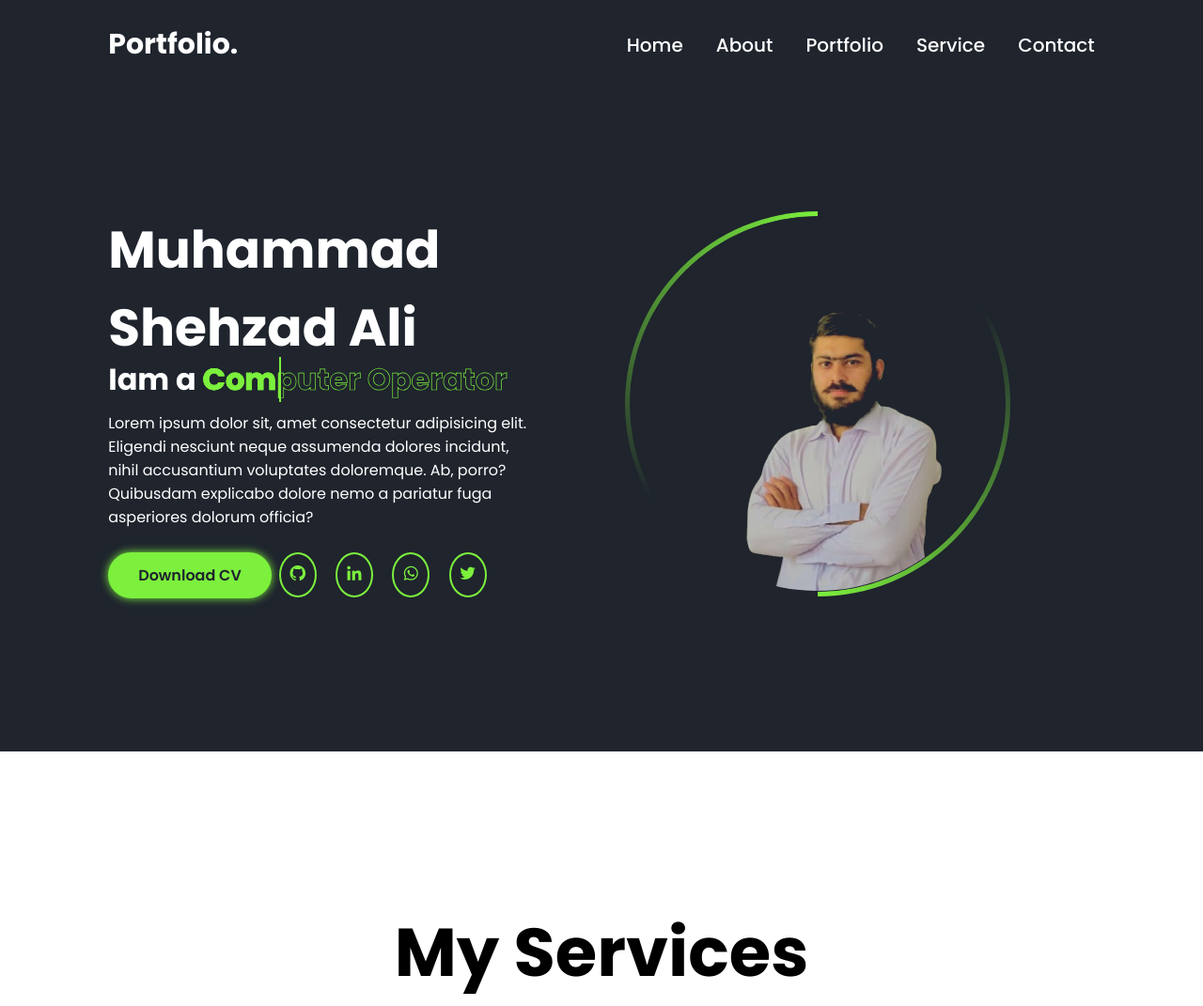
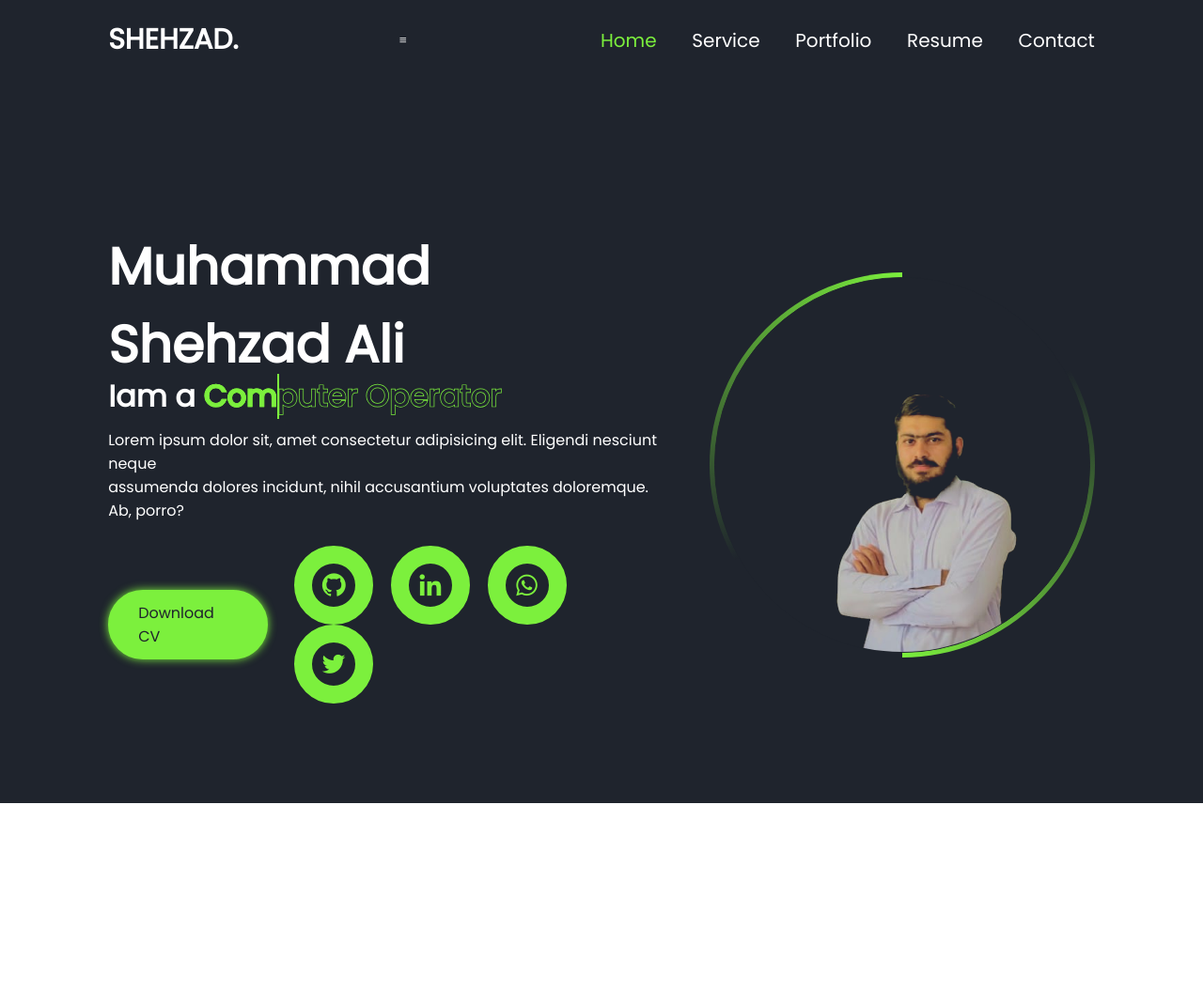
Before and after one commit to A249214/SHEHZAD, a plain HTML site: page index.html in a window 1280 px wide. Shown: the top 1071 px of the page at 94% size. After the commit the page ends 855 px from the top, so only its background shows below. Drawn offline with nearby package versions, Linux system fonts and the light colour scheme.

Commit message:
web done

```diff
--- a/index.html
+++ b/index.html
@@ -3,23 +3,34 @@
 
 <head>
     <meta charset="UTF-8">
+    <meta http-equiv="X-UA-Compatible" content="IE=edge">
     <meta name="viewport" content="width=device-width, initial-scale=1.0">
-    <title>Personal Fortfolio Website</title>
+    <title> Complete Responsive Personal Portfolio Website using HTML CSS & Javacript | Muhammad Shehzad Ali</title>
+    <!-- box icons -->
     <link href='https://unpkg.com/boxicons@2.1.4/css/boxicons.min.css' rel='stylesheet'>
+    <!-- main css -->
     <link rel="stylesheet" href="./style.css">
 </head>
 
 <body>
-    <nav class="navbar">
-        <a href="#" class="logo">Portfolio.</a>
-        <ul>
-            <li class="active"><a href="#">Home</a></li>
-            <li><a href="#">About</a></li>
-            <li><a href="#">Portfolio</a></li>
-            <li><a href="#">Service</a></li>
-            <li><a href="#">Contact</a></li>
-        </ul>
+    <!-- header -->
+    <header>
+        <a href="#" class="logo">SHEHZAD.</a>
+        <!-- menu icon -->
+        <i class='bx bx-menu'></i>
+        <nav>
+            <a href="#" class="active">Home</a>
+            <a href="#">Service</a>
+            <a href="#">Portfolio</a>
+            <a href="#">Resume</a>
+            <a href="#">Contact</a>
         </nav>
+        </header>
+
+
+
+
+
          <div class="bars-animation">
             <div></div>
             <div class="bar" style="--i:6;"></div>
@@ -29,18 +40,20 @@
             <div class="bar" style="--i:2;"></div>
             <div class="bar" style="--i:1;"></div>
         </div>
-    <section class="home">
-        <div class="home-info">
+
+
+
+    <section class="home-active">
+        <div class="home-detail">
             <h1>Muhammad Shehzad Ali</h1>
             <h2>Iam a
                   <span style="--i:4;" data-text="Developer">Developer</span>
                 <span style="--i:3;" data-text="Computer Operater">Computer Operator</span>
                 <span style="--i:2;" data-text="Desinger">Desinger</span>
-                <span style="--i:1;" data-text="Student"> Student</span>
+                <span style="--i:1;" data-text="Coder"> Coder</span>
             </h2>
-            <p>Lorem ipsum dolor sit, amet consectetur adipisicing elit. Eligendi nesciunt neque assumenda dolores
-                incidunt, nihil accusantium voluptates doloremque. Ab, porro? Quibusdam explicabo dolore nemo a pariatur
-                fuga asperiores dolorum officia?</p>
+            <p>Lorem ipsum dolor sit, amet consectetur adipisicing elit. Eligendi nesciunt neque <br> assumenda dolores
+                incidunt, nihil accusantium voluptates doloremque. Ab, porro? </p>
             <div class="btn-sci"><a href="#" class="btn">Download CV</a>
                 <div class="sci">
                     <a href="#"><i class='bx bxl-github'></i></a>
@@ -63,7 +76,6 @@
         </div>
 
 
-        <div></div>
     </section>
     <!-- Services section -->
      <section class="services-active">
--- a/style.css
+++ b/style.css
@@ -1,194 +1,208 @@
-@import url('https://fonts.googleapis.com/css2?family=Poppins:wght@300;400;500;600;700;800;900&display=swap');
+@import url('https://fonts.googleapis.com/css?family=Poppins: wght@400;500; 700&display=swap');
 
 * {
     margin: 0;
     padding: 0;
     box-sizing: border-box;
-    font-family: 'Poppins', sans-serif;
+    text-decoration: none;
+    border: none;
+    outline: none;
+    font-family: "Poppins", sans-serif;
+}
 
+:root {
+    --bg-color: #1f242d;
+    --second-bg-color: ☐ #323946;
+    --main-color: #7cf03d;
+    --white-color: #fff;
+    --disabled-color: #fff3;
+}
+
+html {
+    font-size: 62.5%;
 }
 
 body {
-    /* background: #1f242d; */
-    overflow-x: hidden;
+    color: var(--white-color);
 }
-#menu-icon{
+
+
+
+header {
+    position: fixed;
+    top: 0;
+    left: 0;
+    width: 100%;
+    padding: 2rem 9%;
+    background: var(--bg-color);
+    display: flex;
+    justify-content: space-between;
+    align-items: center;
+    z-index: 100%;
+}
+
+.logo {
+    font-size: 3rem;
+    color: var(--white-color);
+    font-weight: 700;
+}
+
+nav a {
+    font-size: 2rem;
+    color: var(--white-color);
+    font-weight: 500;
+    margin-left: 3.5rem;
+    transition: .5s;
+}
+
+nav a:hover,
+nav a.active {
+    color: var(--main-color);
+}
+
+#menu-icon {
     font-size: 4rem;
     display: none;
 }
 
-a {
-    color: #fff;
-    text-decoration: none;
-}
-
-.navbar {
-    position: fixed;
-    left: 0;
-    top: 0;
+section {
+    position: absolute;
+    top: 55px;
     width: 100%;
-    padding: 25px 9%;
-    /* background: slateblue; */
-    display: flex;
-    justify-content: space-between;
-    align-items: center;
-    z-index: 100;
+    height: 100%;
+    padding: 10rem 9% 2rem;
+    background: var(--bg-color);
     visibility: hidden;
     opacity: 0;
-    animation: show-content 1.5s linear forwards;
-    animation-delay: 1.2s;
-}
-
-@keyframes show-content {
-    100% {
-        visibility: visible;
-        opacity: 1;
-    }
-}
-
-.navbar .logo {
-    font-size: 30px;
-    font-weight: 700;
+    overflow: hidden;
 
 }
 
-.navbar ul {
-    display: flex;
-
+.home-active {
+    visibility: visible;
+    opacity: 1;
+    overflow: auto;
 }
 
-.navbar ul li {
-    list-style: none;
-    margin-left: 35px;
+.home-active {
+    display: flex;
+    align-items: center;
+    gap: 5rem;
 }
 
-.navbar ul li a {
-    font-size: 20px;
-    font-weight: 500;
-    transition: 0.5s;
-    cursor: pointer;
+.home-detail h1 {
+    font-size: clamp(3.5rem, 10vw, 5.5rem);
 }
 
-.navbar ul li:hover a,
-.navbar ul li:active a {
-    color: #7cf03d;
+.home-detail h2 {
+    display: inline-block;
+    font-size: 3.2rem;
+    margin-top: -1rem;
 }
 
-.home {
-    display: flex;
-    gap: 90px;
-    align-items: center;
-    height: 100vh;
-    padding: 60px 9% 0;
-    color: #fff;
-    visibility: hidden;
-    opacity: 0;
-    animation: show-content 1.5s linear forwards;
-    animation-delay: 1.6s;
-}
-
-.home-info h1 {
-    font-size: 55px;
-}
-
-.home-info h2 {
-    display: inline-block;
-    font-size: 32px;
-    margin-top: -10px;
-    /* background:slateblue; */
-}
-
-.home-info h2 span {
+.home-detail h2 span {
     position: relative;
     display: inline-block;
     color: transparent;
-    -webkit-text-stroke: .7px  #7cf03d;
+    -webkit-text-stroke: .07rem var(--main-color);
     animation: display-text 16s linear infinite;
     animation-delay: calc(-4s * var(--i));
 }
 
-@keyframes display-text{
+@keyframes display-text {
 
-    25%,100% {
+    25%,
+    100% {
         display: none;
     }
 }
 
 
-.home-info h2 span::before{
+
+.home-detail h2 span::before {
 
     content: attr(data-text);
     position: absolute;
-    width:0;
-    border-right: 2px solid #7cf03d;
-    color: #7cf03d;
+    width: 0;
+    border-right: .2rem solid var(--main-color);
+    color: var(--main-color);
     white-space: nowrap;
     overflow: hidden;
-    animation:fill-text 4s linear infinite;
+    animation: fill-text 4s linear infinite;
 }
-@keyframes fill-text{
-    10%,100%{
-        width:0;
+
+@keyframes fill-text {
+
+    10%,
+    100% {
+        width: 0;
     }
-70%,90%{
+
+    70%,
+    90% {
         width: 100%;
     }
 }
-.home-info p {
-    font-size: 16px;
-    margin: 10px 0 25px;
+
+
+.home-detail p {
+    font-size: 1.6rem;
+    margin: 1rem 0 2.5rem;
 }
 
-.home-info .btn-sci {
+.home-detail .btn-sci {
     display: flex;
     align-items: center;
 }
 
 .btn {
     display: inline-block;
-    padding: 10px 30px;
-    background: #7cf03d;
-    border-radius: 40px;
-    box-shadow: 0 0 10px #7cf03d;
-    border: 2px solid #7cf03d;
-    font-size: 16px;
-    color: #1f242d;
-    font-weight: 600;
-    transition: 1s;
-    scale: 1;
+    padding: 1rem 3rem;
+    background: var(--main-color);
+    border-radius: 4rem;
+    box-shadow: 0 0 1rem var(--main-color);
+    border: .2rem solid var(--main-color);
+    font-size: 1.6rem;
+    color: var(--bg-color);
+    font-weight: 500;
+    transition: .5s;
+
 }
 
 .btn:hover {
     background: transparent;
-    color: #7cf03d;
+    color: var(--main-color);
     box-shadow: none;
 }
 
-.sci a {
-    padding: 8px;
-    margin: 9px;
-    border: 2px solid #7cf03d;
+.home-detail .btn-sci .sci {
+    margin-left: 2rem;
+}
+
+.home-detail .btn-sci .sci a {
+    display: inline-flex;
+    padding: .8rem;
+    border: 1.9rem solid var(--main-color);
     border-radius: 50%;
-    font-size: 20px;
-    color: #7cf03d;
-    margin: 0 8px;
+    font-size: 3rem;
+    color: var(--main-color);
+    margin: 0 .8rem;
     transition: .5s;
 }
 
-.home-info .btn-sci .sci a:hover {
-    background: #7cf03d;
-    color: #1f242d;
-    box-shadow: 0 0 10px #7cf03d;
+.home-detail .btn-sci .sci a:hover {
+    background-color: var(--main-color);
+    color: var(--bg-color);
+    box-shadow: 0 0 1rem var(--main-color);
+}
 
-}
 
 .home-img .img-box {
     position: relative;
     width: 32vw;
     height: 32vw;
-    /* background-color: red; */
     border-radius: 50%;
-    padding: 5px;
+    padding: .5rem;
     display: flex;
     justify-content: center;
     align-items: center;
@@ -196,37 +210,14 @@ a {
 
 }
 
-.home-img .img-box::before,
-.home-img .img-box::after {
-    content: '';
-    position: absolute;
-    width: 500px;
-    height: 500px;
-    background: conic-gradient(transparent, transparent,
-     transparent, #7cf03d);
-     transform: rotate(0deg);
-     animation:rotate-border 10s linear infinite;
-}
-
-.home-img .img-box::after {
-    animation-delay:-5s;
-}
-@keyframes rotate-border{
-    100%{
-        transform: rotate(360deg);
-    }
-}
-
-
 
 .home-img .img-box .img-item {
     position: relative;
-    /* top: 50px; */
     width: 100%;
     height: 100%;
-    background: #1f242d;
+    background: var(--bg-color);
     border-radius: 50%;
-    border: .1px solid #1f242d;
+    border: .1px solid var(--bg-color);
     display: flex;
     justify-content: center;
     z-index: 1;
@@ -237,160 +228,40 @@ a {
 
 .home-img .img-box .img-item img {
     position: absolute;
-    /* top: 30px; */
-    width: 87%;
-    object-fit:cover;
-    mix-blend-mode:lighten;
+    top: 3rem;
+    display: block;
+    width: 80%;
+    object-fit: cover;
+    mix-blend-mode: lighten;
 }
 
-.bars-animation {
+
+
+.home-img .img-box::before,
+.home-img .img-box::after {
+    content: '';
     position: absolute;
-    width:100%;
-    height:100%;
-    display:flex;
-    z-index:-1;
+    width: 50rem;
+    height: 50rem;
+    background: conic-gradient(transparent, transparent,
+            transparent, var(--main-color));
+    transform: rotate(0deg);
+    animation: rotate-border 10s linear infinite;
 }
 
-.bars-animation .bar{
-    width: 100%;
-    height: 100%;
-    background: #1f242d;
-    /* border: 2px solid red; */
-    transform:translatey(-199%);
-    animation:show-bars .5s ease-in-out forwards;
-    animation-delay:calc(.1s * var(--i));
-}
-
-@keyframes show-bars {
-    100% { transform: translateY(0%); }
-}
-
-/* ------------------------------- */
-/*  RESPONSIVE DESIGN              */
-/* ------------------------------- */
-
-/* Large Tablets */
-@media (max-width: 1200px) {
-    .home {
-        gap: 40px;
-    }
-}
-
-/* Tablets */
-@media (max-width: 992px) {
-    .home {
-        flex-direction: column-reverse;
-        text-align: center;
-        height: auto;
-        padding-top: 130px;
-    }
-
-    .home-info h1 {
-        font-size: 42px;
-    }
-
-    .home-info h2 {
-        font-size: 28px;
-    }
-
-    .home-img .img-box {
-        width: 45vw;
-        height: 45vw;
-    }
-}
-
-/* Mobile Navbar */
-@media (max-width: 768px) {
-
-    .navbar {
-        padding: 20px 7%;
-    }
-
-    .navbar ul {
-        position: absolute;
-        top: 80px;
-        left: 0;
-        width: 100%;
-        background: #1f242d;
-        flex-direction: column;
-        gap: 20px;
-        padding: 20px 0;
-        text-align: center;
-        display: none;
-    }
-
-    .navbar.active ul {
-        display: flex;
-    }
-
-    /* Hamburger Button */
-    .hamburger {
-        width: 35px;
-        height: 3px;
-        background: white;
-        position: relative;
-
-    }
-
-    .hamburger::before,
-    .hamburger::after {
-        content: "";
-        width: 35px;
-        height: 3px;
-        background: white;
-        position: absolute;
-    }
-
-    .hamburger::before { top: -8px; }
-    .hamburger::after { top: 8px; }
-
-    .navbar .logo {
-        font-size: 26px;
-    }
-
-}
-
-/* Mobile Phones */
-@media (max-width: 576px) {
-
-    .home-info h1 {
-        font-size: 35px;
-    }
-
-    .home-info h2 {
-        font-size: 24px;
-    }
-
-    .home-info p {
-        font-size: 14px;
-        max-width: 100%;
-    }
-
-    .img-box {
-        width: 70vw !important;
-        height: 70vw !important;
+@keyframes rotate-border {
+    100% {
+        transform: rotate(360deg);
     }
 }
 
 
-/* Section start here */
 
-/* Section start */
-section {
-    position: relative;
-    width: 100%;
-    padding: 10rem 9% 2rem;
-    background: var(--bg-color);
-    visibility: hidden;
-    opacity: 0;
-    overflow: hidden;
+.home-img .img-box::after {
+    animation-delay: -15s;
 }
 
-.services-active {
-    visibility: visible;
-    opacity: 1;
-    overflow: auto;
-}
+/* SERVICES SECTION */
 
 .heading {
     font-size: 4.5rem;
@@ -402,15 +273,13 @@ section {
     color: var(--main-color);
 }
 
-/* Fixed grid layout */
 .services-container {
     display: grid;
     grid-template-columns: repeat(auto-fit, minmax(30rem, 1fr));
     gap: 2rem;
 }
 
-/* Fixed class name + removed extra | */
-.services-box {
+.services-container.services-box {
     padding: 3rem 2.5rem;
     background: var(--second-bg-color);
     border: .2rem solid var(--second-bg-color);
@@ -418,7 +287,7 @@ section {
     transition: .5s;
 }
 
-.services-box:hover {
+.services-container.services-box:hover {
     border-color: var(--main-color);
     transform: scale(1.02);
 }
@@ -429,11 +298,27 @@ section {
     align-items: center;
 }
 
+.services-box .icon i {
+    font-size: 4.5rem;
+    transition: .5s;
+}
+
+.services-box:hover .icon :not(a i) {
+    color: var(--main-color);
+
+}
+
 .services-box .icon a {
+    font-size: 4.5rem;
     display: inline-flex;
     background: var(--white-color);
     border-radius: 50%;
     padding: 1rem;
+    transition: .5s;
+}
+
+.services-box:hover .icon a {
+    background: var(--main-color);
 }
 
 .services-box .icon a i {
@@ -442,10 +327,21 @@ section {
     transform: rotate(225deg);
 }
 
+.services-box:hover .icon a:hover i {
+    transform: rotate(180deg);
+}
+
 .services-box h3 {
     font-size: 3rem;
     margin: .5rem 0 2rem;
+    transition: .5s;
 }
+
+.services-box:hover h3 {
+    color: var(--main-color);
+}
+
+
 
 .services-box p {
     font-size: 1.6rem;
```
Lines whose indentation alone changed are shown as unchanged.
